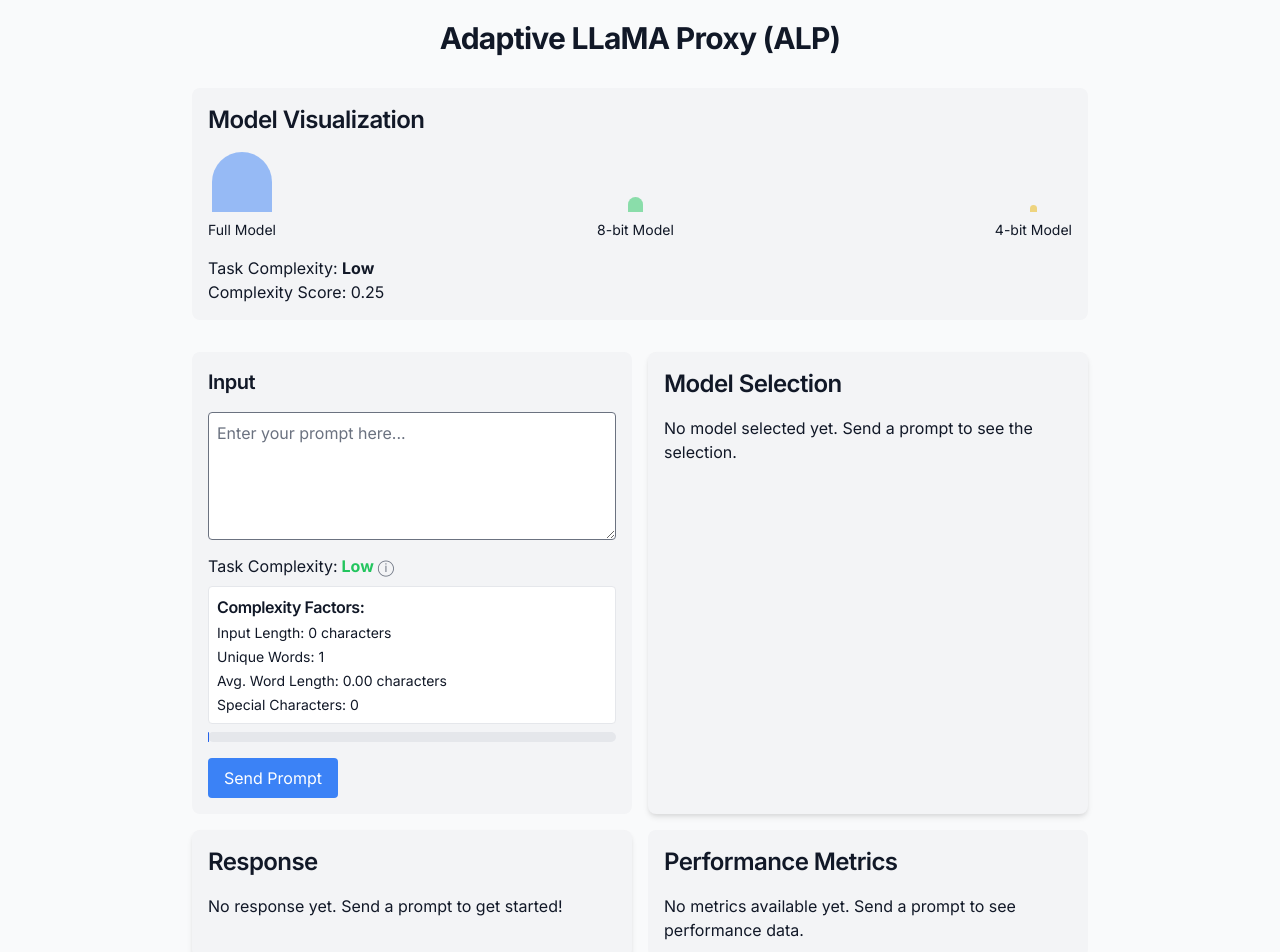
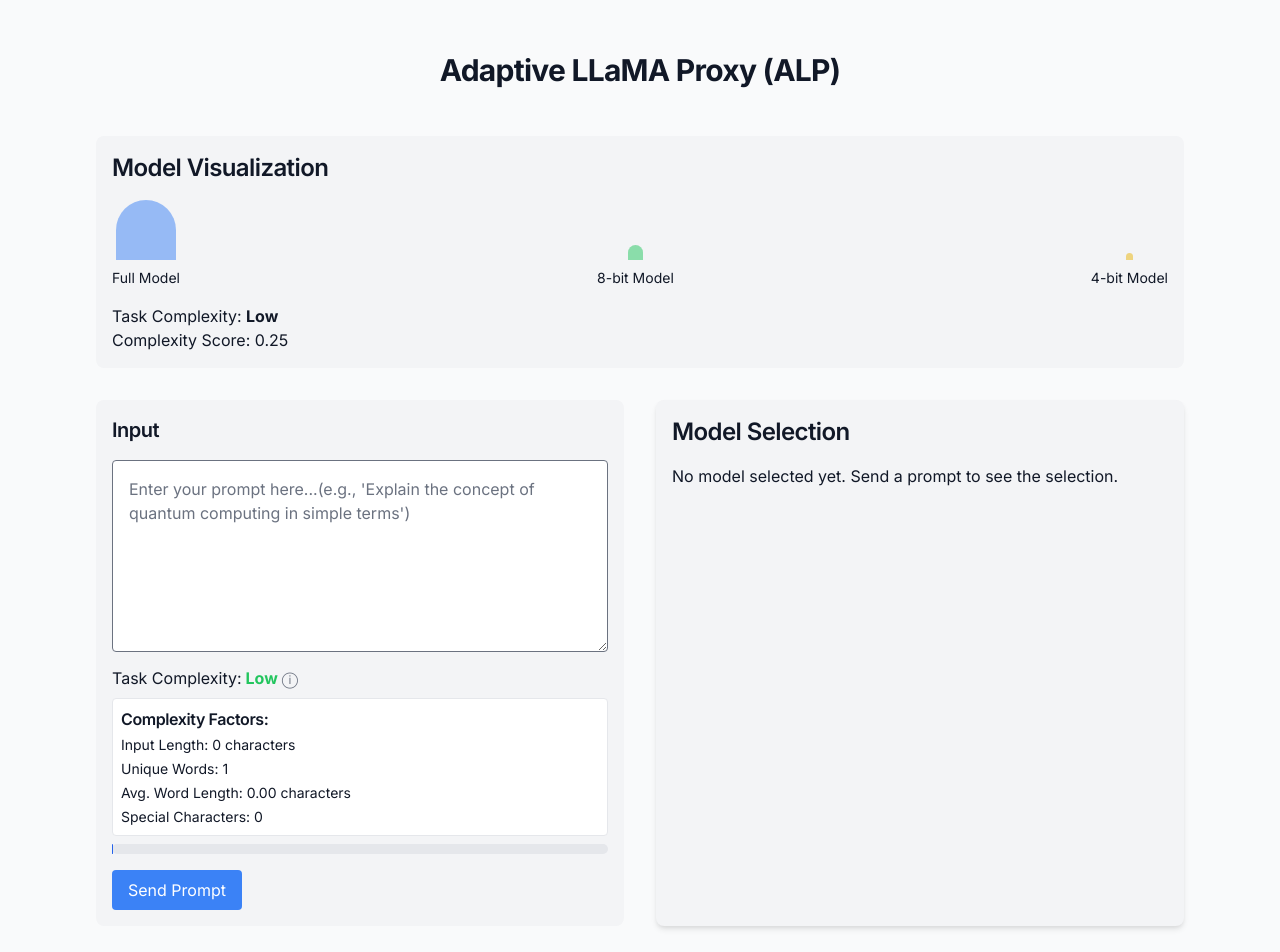
Before and after one commit to jbarnes850/adaptive-llama-ui, a Next.js app: page / in a window 1280 px wide. Shown: the part 100-1052 px from the top of the page. Built offline with nearby package versions, Linux system fonts and the light colour scheme.

Commit message:
revised ui

```diff
--- a/src/app/components/InputTab.tsx
+++ b/src/app/components/InputTab.tsx
@@ -83,10 +83,10 @@ const InputTab: React.FC = () => {
     <div className="bg-gray-100 p-4 rounded-lg">
       <h2 className="text-xl font-semibold mb-4">Input</h2>
       <textarea
-        className="w-full h-32 p-2 border rounded resize-y"
+        className="w-full h-48 p-4 border rounded resize-y"
         value={input}
         onChange={handleInputChange}
-        placeholder="Enter your prompt here..."
+        placeholder="Enter your prompt here...(e.g., 'Explain the concept of quantum computing in simple terms')"
       />
       <div className="mt-2 space-y-2">
         <p className="flex items-center">
--- a/src/app/components/ResponseTab.tsx
+++ b/src/app/components/ResponseTab.tsx
@@ -10,7 +10,7 @@ const ResponseTab: React.FC = () => {
     <div className="bg-gray-100 p-4 rounded-lg shadow-md">
       <h2 className="text-xl sm:text-2xl font-semibold mb-4">Response</h2>
       {isLoading ? (
-        <p className="text-sm sm:text-base">Loading...</p>
+        <p className="text-sm sm:text-base">Loading response...</p>
       ) : apiResponse ? (
         <div className="bg-white p-2 sm:p-4 rounded border">
           <p className="text-sm sm:text-base break-words">{apiResponse.response}</p>
--- a/src/app/layout.tsx
+++ b/src/app/layout.tsx
@@ -46,7 +46,7 @@ export default function RootLayout({
           <footer className="bg-white">
             <div className="mx-auto max-w-7xl px-4 sm:px-6 lg:px-8">
               <div className="border-t border-gray-200 py-4 text-center text-sm text-gray-500">
-                © 2023 Adaptive LLaMA Proxy (ALP). All rights reserved.
+                © 2024 Adaptive LLaMA Proxy (ALP). All rights reserved.
               </div>
             </div>
           </footer>
--- a/src/app/page.tsx
+++ b/src/app/page.tsx
@@ -10,18 +10,18 @@ import ComparisonMode from './components/ComparisonMode';
 export default function Home() {
   return (
     <AppProvider>
-      <main className="flex min-h-screen flex-col items-center justify-between p-8">
-        <h1 className="text-3xl font-bold mb-8">Adaptive LLaMA Proxy (ALP)</h1>
+      <main className="flex min-h-screen flex-col items-center justify-between p-8 md:p-12 lg:p-16">
+        <h1 className="text-3xl font-bold mb-12">Adaptive LLaMA Proxy (ALP)</h1>
 
-        <div className="w-full max-w-4xl">
+        <div className="w-full max-w-6xl space-y-8">
           <ModelVisualization />
 
-          <div className="mt-8 grid grid-cols-2 gap-4">
+          <div className="grid grid-cols-1 md:grid-cols-2 gap-8">
             <InputTab />
             <ModelSelectionTab />
           </div>
 
-          <div className="mt-4 grid grid-cols-2 gap-4">
+          <div className="grid grid-cols-1 md:grid-cols-2 gap-8">
             <ResponseTab />
             <PerformanceMetricsTab />
           </div>
```
